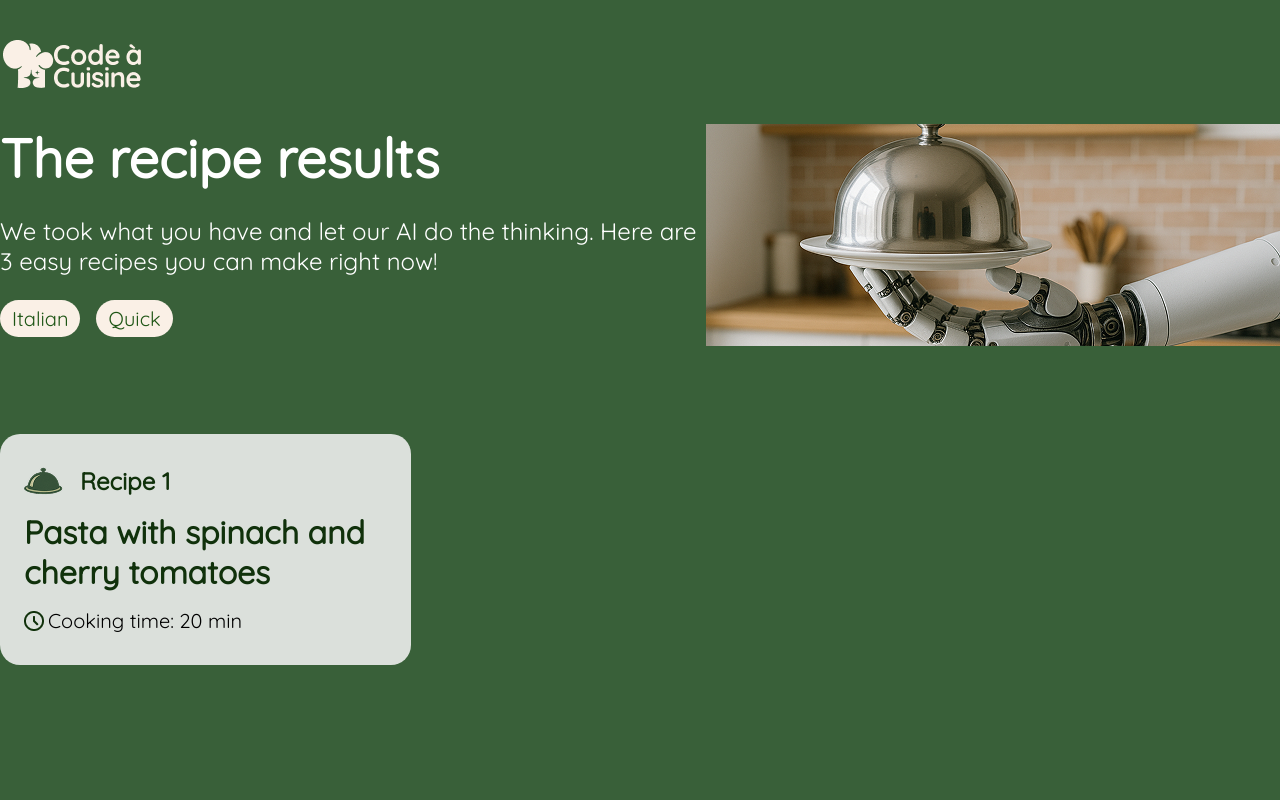
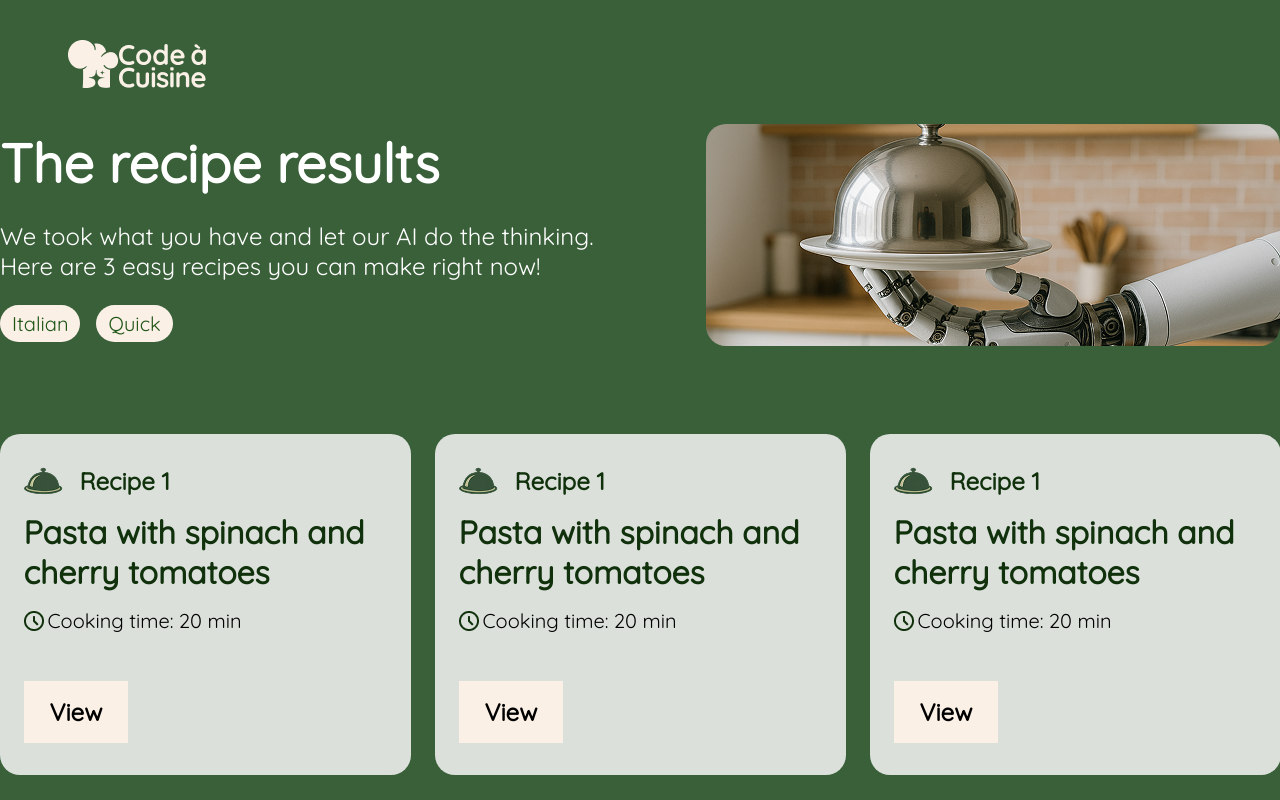
Before and after one commit to christopherHampel/ai-recipe-generator, an Angular app: page /results in a window 1280 px wide. Built offline with nearby package versions, Linux system fonts and the light colour scheme.

Commit message:
edit recipe results and architecure

```diff
--- a/src/app/generator/ingredients/ingredients.component.scss
+++ b/src/app/generator/ingredients/ingredients.component.scss
@@ -17,7 +17,7 @@
   width: 577px;
   @include displayFlex(row, flex-end, flex-start, 32px);
   padding: 25px 32px;
-  background-color: rgba(var(--secondary-btn-green), 0.3);
+  background-color: rgba($color: #396039, $alpha: 0.3);
   border-radius: 20px;
   .ingredient {
     @include displayFlex(column, flex-start, flex-start, 16px);
--- a/src/app/generator/preferences/detail-preferences/detail-preferences.component.html
+++ b/src/app/generator/preferences/detail-preferences/detail-preferences.component.html
@@ -7,13 +7,17 @@
 
     <div class="buttons-time">
       @for (option of options; track $index) {
-      <button
-        class="selected-btn"
-        (click)="selectOption(option)"
-        [ngClass]="{ selected: isSelected(option) }"
-      >
-        {{ option }}
-      </button>
+      <aside>
+        <button
+          class="selected-btn"
+          (click)="selectOption(option.option)"
+          [ngClass]="{ selected: isSelected(option.option) }"
+        >
+          {{ option.option }}
+        </button>
+        <span>{{ option.description }}</span>
+      </aside>
+
       }
     </div>
   </div>
--- a/src/app/generator/preferences/detail-preferences/detail-preferences.component.scss
+++ b/src/app/generator/preferences/detail-preferences/detail-preferences.component.scss
@@ -1,3 +1,11 @@
-// @use './../../../../mixins.scss' as *;
+@use './../../../../mixins.scss' as *;
 // @use './../../../../styles.scss' as *;
 @use './../../../generator/preferences/preferences.component.scss';
+
+aside {
+    @include displayFlex(column, flex-start, center, 12px);
+
+    span {
+        color: var(--middle-green);
+    }
+}
--- a/src/app/generator/preferences/detail-preferences/detail-preferences.component.ts
+++ b/src/app/generator/preferences/detail-preferences/detail-preferences.component.ts
@@ -10,7 +10,11 @@ import { IngredientService } from '../../../services/ingredient.service';
   styleUrl: './detail-preferences.component.scss',
 })
 export class DetailPreferencesComponent extends PreferenceBaseComponent {
-  options = ['Quick', 'Medium', 'Complex'];
+  options = [
+    { option: 'Quick', description: 'ab to 20 min' },
+    { option: 'Medium', description: '25-40 min' },
+    { option: 'Complex', description: 'over 45 min' },
+  ];
 
   list = [];
 
--- a/src/app/generator/single-ingredient/single-ingredient.component.scss
+++ b/src/app/generator/single-ingredient/single-ingredient.component.scss
@@ -17,7 +17,7 @@ ul {
   border-radius: 20px;
   padding: 24px;
   @include displayFlex(column, flex-start, flex-start, 24px);
-  background-color: rgba(var(--secondary-btn-green), 0.3);
+  background-color: rgba($color: #396039, $alpha: 0.3);
 
   .list-ingredients {
     width: 100%;
--- a/src/app/recipe-results/recipe-results.component.html
+++ b/src/app/recipe-results/recipe-results.component.html
@@ -19,22 +19,7 @@
         <img src="/img/image recipe ki.png" alt="Recipe KI Generator" />
       </article>
 
-      <article class="recipes">
-        <aside>
-          <figure>
-            <img src="/img/gourmet_food.png" alt="Gourmet Food" />
-            <h5>Recipe 1</h5>
-          </figure>
-
-          <section>
-            <span>Pasta with spinach and cherry tomatoes</span>
-            <p>
-              <img src="/img/schedule.png" alt="Watch" />
-              Cooking time: 20 min
-            </p>
-          </section>
-        </aside>
-      </article>
+      <app-single-result></app-single-result>
     </section>
   </section>
 </section>
--- a/src/app/recipe-results/recipe-results.component.scss
+++ b/src/app/recipe-results/recipe-results.component.scss
@@ -7,12 +7,13 @@
 }
 
 .main-content {
-  @include displayFlex(column, flex-start, flex-start, 88px);
+  @include displayFlex(column, flex-start, center, 88px);
 
   .introduction {
-    @include displayFlex(row, space-between, flex-start, 0);
+    @include displayFlex(row, center, center, 96px);
 
     aside {
+      width: 610px;
       @include displayFlex(column, flex-start, flex-start, 24px);
       h3,
       h5 {
@@ -23,40 +24,10 @@
     p {
       @include displayFlex(row, center, center, 16px);
     }
-  }
-}
 
-.recipes {
-  @include displayFlex(row, center, center, 24px);
-
-  h5 {
-    font-weight: 600;
-  }
-
-  aside {
-    @include displayFlex(column, flex-start, flex-start, 16px);
-    background-color: var(--grey-background);
-
-    border-radius: 20px;
-    padding: 32px 24px;
-
-    figure {
-      @include displayFlex(row, center, center, 16px);
-    }
-  }
-
-  section {
-    width: 363px;
-    @include displayFlex(column, flex-start, flex-start, 16px);
-
-    span {
-      @include styleFont("Quicksand", 32px, 600);
-      color: var(--green-dark);
-    }
-
-    p {
-      @include displayFlex(row, center, center, 4px);
-      @include styleFont("Quicksand", 20px, 500);
+    img {
+      border-radius: 20px;
+      width: 574px;
     }
   }
 }
--- a/src/app/recipe-results/recipe-results.component.ts
+++ b/src/app/recipe-results/recipe-results.component.ts
@@ -1,12 +1,12 @@
 import { Component } from '@angular/core';
 import { HeaderComponent } from "../shared/header/header.component";
+import { SingleResultComponent } from "./single-result/single-result.component";
 
 @Component({
   selector: 'app-recipe-results',
-  imports: [HeaderComponent],
+  imports: [HeaderComponent, SingleResultComponent],
   templateUrl: './recipe-results.component.html',
   styleUrl: './recipe-results.component.scss'
 })
 export class RecipeResultsComponent {
-
 }
--- /dev/null
+++ b/src/app/recipe-results/single-result/single-result.component.html
@@ -0,0 +1,22 @@
+      <article class="recipes">
+        @for (item of recipes; track $index) {
+        <aside>
+          <div>
+            <figure>
+              <img src="/img/gourmet_food.png" alt="Gourmet Food" />
+              <h5>Recipe 1</h5>
+            </figure>
+
+            <section>
+              <span>Pasta with spinach and cherry tomatoes</span>
+              <p>
+                <img src="/img/schedule.png" alt="Watch" />
+                Cooking time: 20 min
+              </p>
+            </section>
+          </div>
+
+          <button class="primary-btn-creme">View</button>
+        </aside>
+        }
+      </article>
--- /dev/null
+++ b/src/app/recipe-results/single-result/single-result.component.scss
@@ -0,0 +1,42 @@
+@use './../../../mixins.scss' as *;
+@use './../../../styles.scss' as *;
+
+.recipes {
+  width: 100%;
+  @include displayFlex(row, center, center, 24px);
+
+  h5 {
+    font-weight: 600;
+  }
+
+  aside {
+    @include displayFlex(column, flex-start, flex-start, 48px);
+    background-color: var(--grey-background);
+
+    border-radius: 20px;
+    padding: 32px 24px;
+
+    figure {
+      @include displayFlex(row, flex-start, center, 16px);
+    }
+
+    div {
+      @include displayFlex(column, flex-start, flex-start, 16px);
+    }
+  }
+
+  section {
+    width: 363px;
+    @include displayFlex(column, flex-start, flex-start, 16px);
+
+    span {
+      @include styleFont("Quicksand", 32px, 600);
+      color: var(--green-dark);
+    }
+
+    p {
+      @include displayFlex(row, center, center, 4px);
+      @include styleFont("Quicksand", 20px, 500);
+    }
+  }
+}
--- /dev/null
+++ b/src/app/recipe-results/single-result/single-result.component.ts
@@ -0,0 +1,11 @@
+import { Component } from '@angular/core';
+
+@Component({
+  selector: 'app-single-result',
+  imports: [],
+  templateUrl: './single-result.component.html',
+  styleUrl: './single-result.component.scss'
+})
+export class SingleResultComponent {
+    recipes: string[] = ['', '', ''];
+}
--- a/src/app/shared/header/header.component.scss
+++ b/src/app/shared/header/header.component.scss
@@ -1,7 +1,7 @@
 @use "./../../../mixins.scss" as *;
 
 section {
-  padding: 40px 40px 0 3px;
+  padding: 40px 40px 0 68px;
   @include displayFlex(column, flex-start, flex-start, 32px);
 
   span {
```
Also changed, not shown: 1 other file (tests, documents, lock files or other folders).
